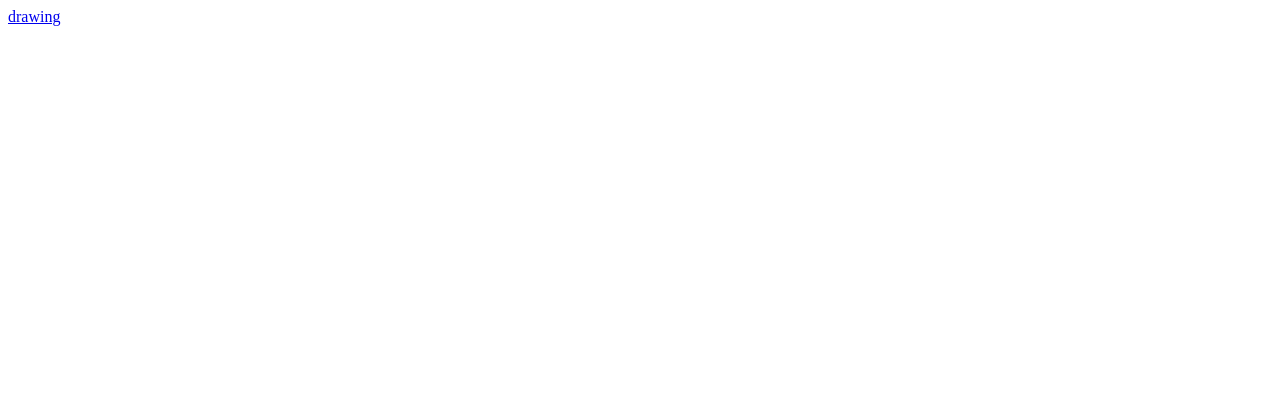
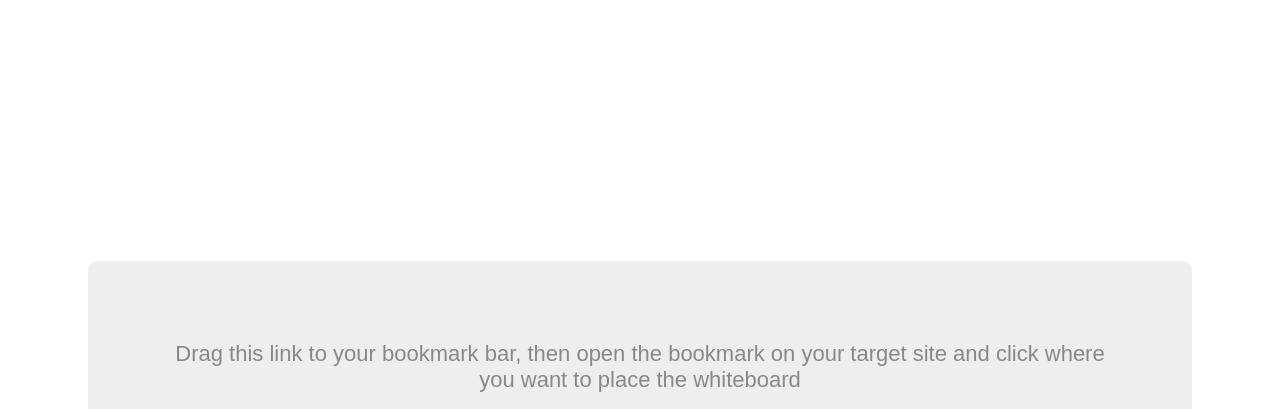
Before and after one commit to jon-hall/drawing, a website: page client/index.html in a window 1280 px wide. Shown: the top 409 px of the page. Drawn offline with Linux system fonts and the light colour scheme.

Commit message:
Made it look better

```diff
--- a/client/index.html
+++ b/client/index.html
@@ -3,14 +3,52 @@
     <head>
         <meta charset="utf-8">
         <title>drawing</title>
+        <style media="screen">
+            /* get everything centering */
+            html,body {
+                height: 100%;
+                display: flex;
+                align-items: center;
+                justify-content: center;
+            }
+
+            /* make the link less gross */
+            a {
+                color: #444;
+                text-decoration: none;
+                text-align: center;
+                display: inline-block;
+                background: #eee;
+                border-radius: 10px;
+                font-family: sans-serif;
+                font-size: 40px;
+                padding: 2em;
+                margin: 2em;
+            }
+
+            /*
+                use a pseudo for the instruction text, this way it is part of the draggable link,
+                but isn't considered part of the text that the browser uses for the link name
+            */
+            a::before {
+                color: #888;
+                content: 'Drag this link to your bookmark bar, then open the bookmark on your target site and click where you want to place the whiteboard';
+                display: block;
+                font-size: 22px;
+                padding-bottom: 1em;
+            }
+        </style>
     </head>
     <body>
+        <span>
+
+        </span>
         <script type="text/javascript">
             var link = document.createElement('a'),
                 // Work out the path for the links by trimming '[index.html]' + query string from the current page url
                 base_url = window.location.href.replace(window.location.search, '').replace(/(index\.html)$/, '');
 
-            link.textContent = 'drawing';
+            link.textContent = 'Add whiteboard';
             link.href = 'javascript:(' + encodeURI((function() {
                 function load_script(script_name, done) {
                     var script = document.createElement('script');
```
